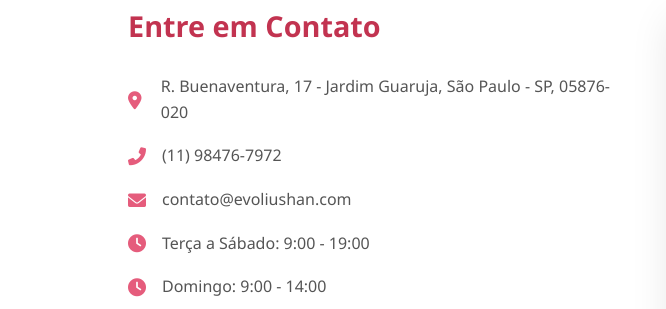
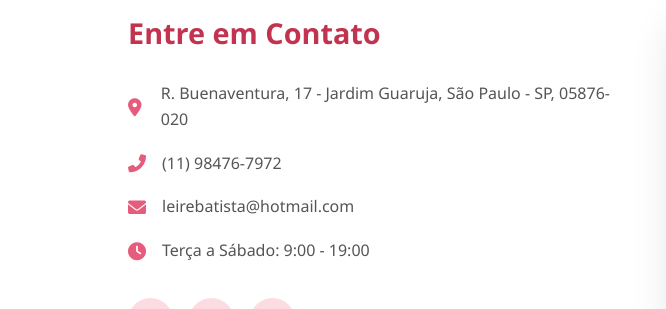
Before and after one commit to idkwhoistiffany/Evoliu-Shan, a plain HTML site: page index.html in a window 1280 px wide. Shown: the part 3106-3415 px from the top of the page, 0-666 px from the left. Drawn offline with Linux system fonts and the light colour scheme; grey boxes are pictures that could not be loaded.

Commit message:
Update index.html

```diff
--- a/index.html
+++ b/index.html
@@ -124,9 +124,8 @@
                 <h3>Entre em Contato</h3>
                 <p><i class="fas fa-map-marker-alt"></i> R. Buenaventura, 17 - Jardim Guaruja, São Paulo - SP, 05876-020</p>
                 <p><i class="fas fa-phone-alt"></i> (11) 98476-7972</p>
-                <p><i class="fas fa-envelope"></i> contato@evoliushan.com</p>
+                <p><i class="fas fa-envelope"></i> leirebatista@hotmail.com</p>
                 <p><i class="fas fa-clock"></i> Terça a Sábado: 9:00 - 19:00</p>
-                <p><i class="fas fa-clock"></i> Domingo: 9:00 - 14:00</p>
 
                 <div class="social-links">
                     <a href="https://www.facebook.com/people/Evoliushan-cabeleireiros/100079610071645/" target="_blank"><i class="fab fa-facebook-f"></i></a>
```
